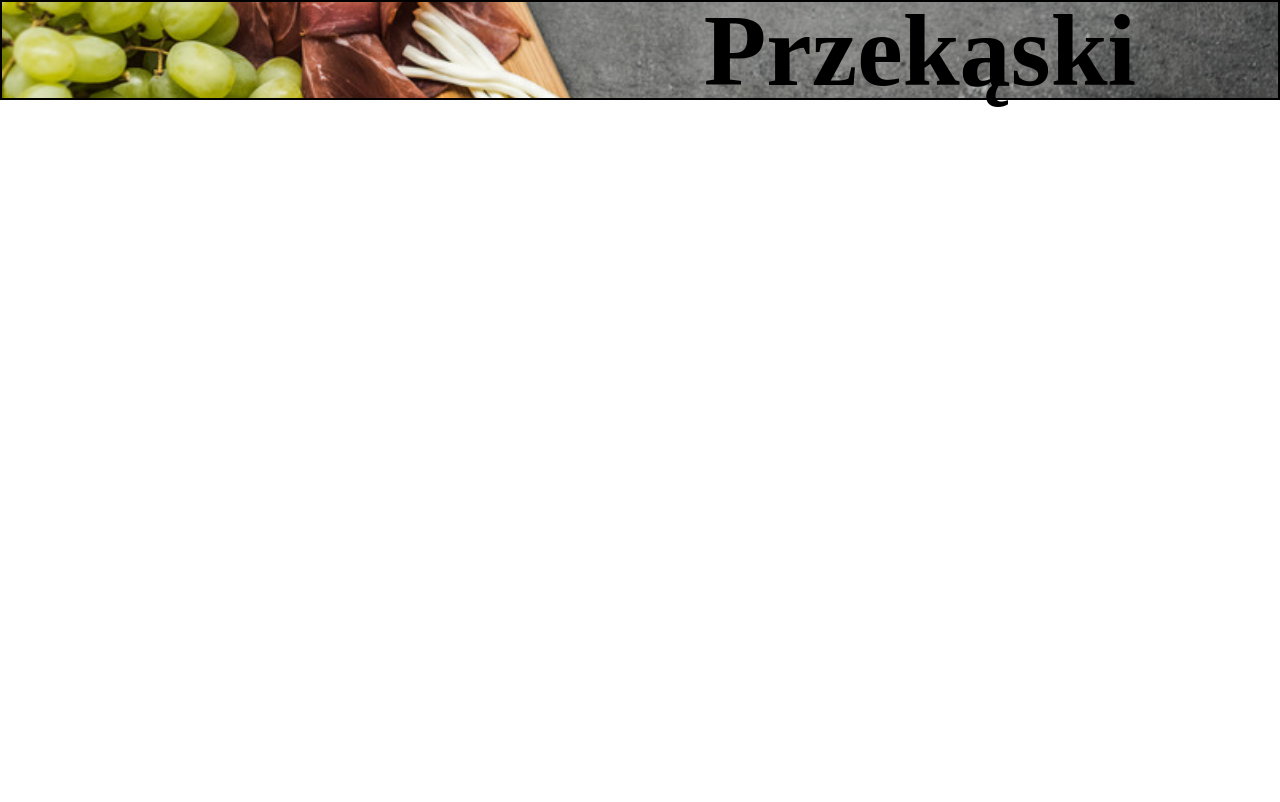
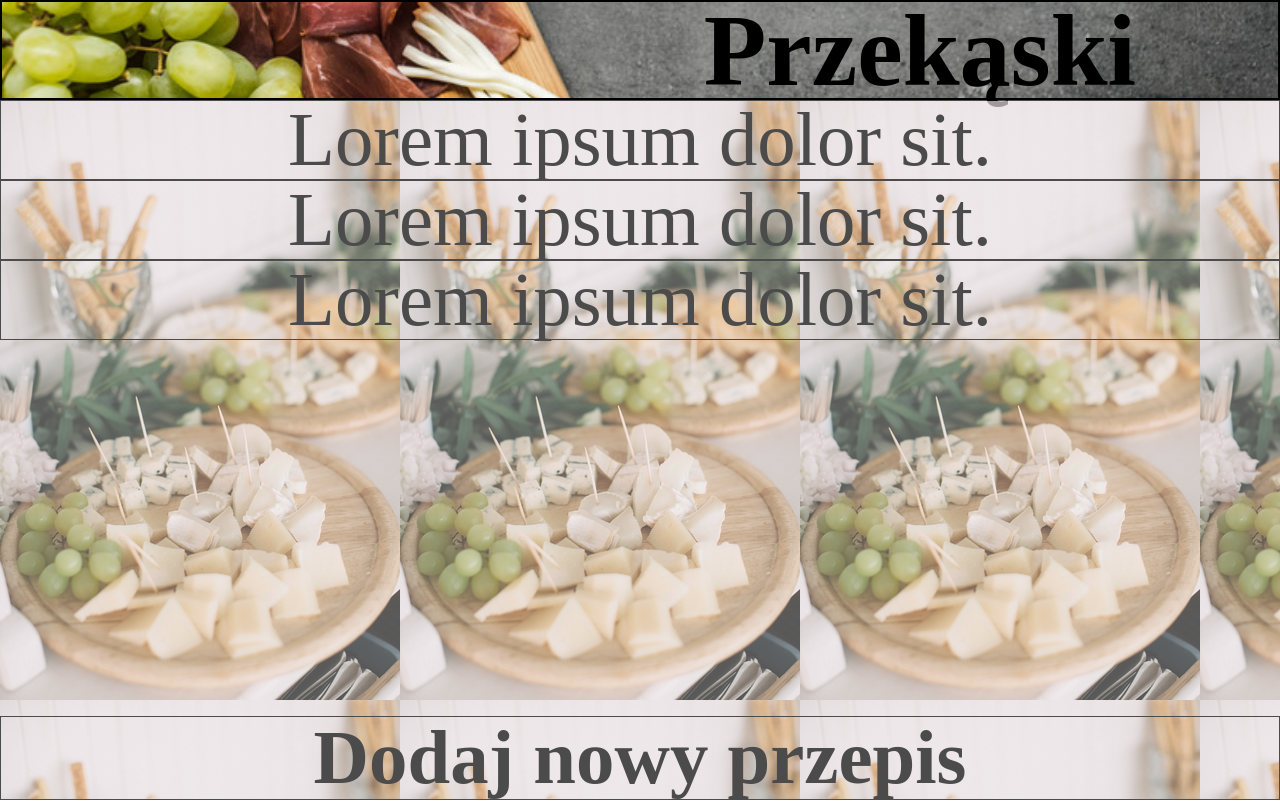
Before and after one commit to Ewelina-eb/Przepisnik, a website: page snack_recipes.html in a window 1280 px wide. Drawn offline with Linux system fonts and the light colour scheme; a web font is replaced by a local one.

Commit message:
Add style and btn to snack_recipes

```diff
--- a/scss/_snack_recipes.scss
+++ b/scss/_snack_recipes.scss
@@ -18,3 +18,40 @@
   @extend %category;
   @extend .snack-category;
 }
+
+.snack-recipes_list {
+  width: 100vw;
+  height: 87.5vh;
+  background-image: url(/img/snack/grapes-with-cheese-1741284_Easy-Resize.com.jpg);
+  opacity: 0.7;
+  display: flex;
+  flex-direction: column;
+
+  li {
+    width: 100vw;
+    height: 10vh;
+    display: flex;
+    justify-content: center;
+    align-items: center;
+    border: 1px solid black;
+    font-size: 6vw;
+  }
+}
+
+.add-recipe-btn {
+  width: 100vw;
+  height: 10.5vh;
+  border: 1px solid black;
+  margin-top: auto;
+
+  a {
+    width: 100%;
+    height: 100%;
+    display: flex;
+    justify-content: center;
+    align-items: center;
+    text-decoration: none;
+    color: black;
+    font-size: 6vw;
+  }
+}
--- a/snack_recipes.html
+++ b/snack_recipes.html
@@ -1,5 +1,6 @@
 <!DOCTYPE html>
 <html lang="pl">
+
 <head>
     <meta charset="UTF-8">
     <meta name="viewport" content="width=device-width, initial-scale=1.0">
@@ -8,6 +9,7 @@
         rel="stylesheet">
     <link rel="stylesheet" href="css/main.css">
 </head>
+
 <body>
 
     <section class="snack-recipes">
@@ -15,7 +17,20 @@
             <h3>Przekąski</h3>
         </header>
 
+        <section class="snack-recipes_list">
+            <ul>
+                <li>Lorem ipsum dolor sit.</li>
+                <li>Lorem ipsum dolor sit.</li>
+                <li>Lorem ipsum dolor sit.</li>
+            </ul>
+
+            <div class="add-recipe-btn">
+                <a href=""><strong>Dodaj nowy przepis</strong></a>
+            </div>
+        </section>
+
     </section>
 
 </body>
+
 </html>
```
Also changed, not shown: css/main.css, 1 other file. Lines whose indentation alone changed are shown as unchanged.
